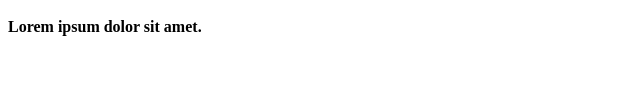
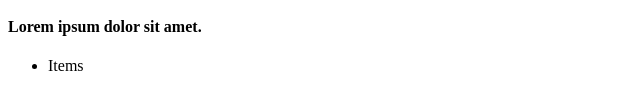
Before and after one commit to Jerome-Arn/site-web, a plain HTML site: page index.html in a window 1280 px wide. Shown: the part 152-262 px from the top of the page, 0-640 px from the left. Drawn offline with Linux system fonts and the light colour scheme.

Commit message:
Update index#2

```diff
--- a/index.html
+++ b/index.html
@@ -11,5 +11,8 @@
     <h2>Lorem ipsum dolor sit amet.</h2>
     <h3>Lorem, ipsum dolor.</h3>
     <h4>Lorem ipsum dolor sit amet.</h4>
+    <ul>
+        <li>Items</li>
+    </ul>
 </body>
 </html>
```
